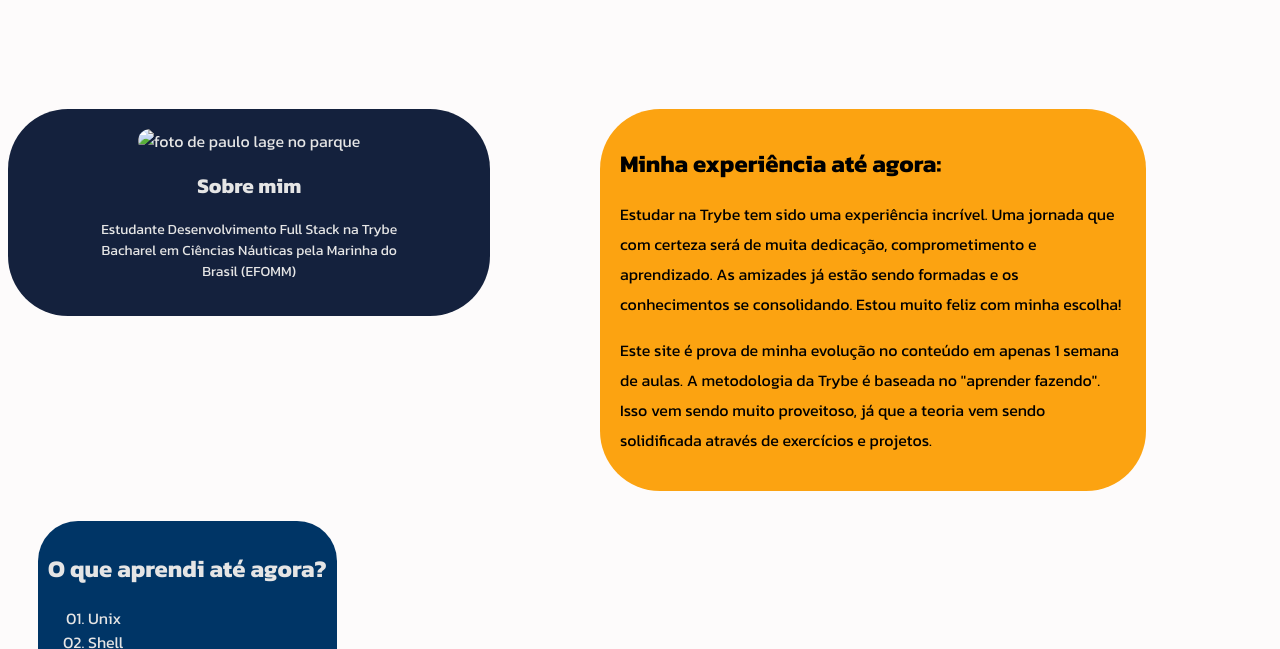
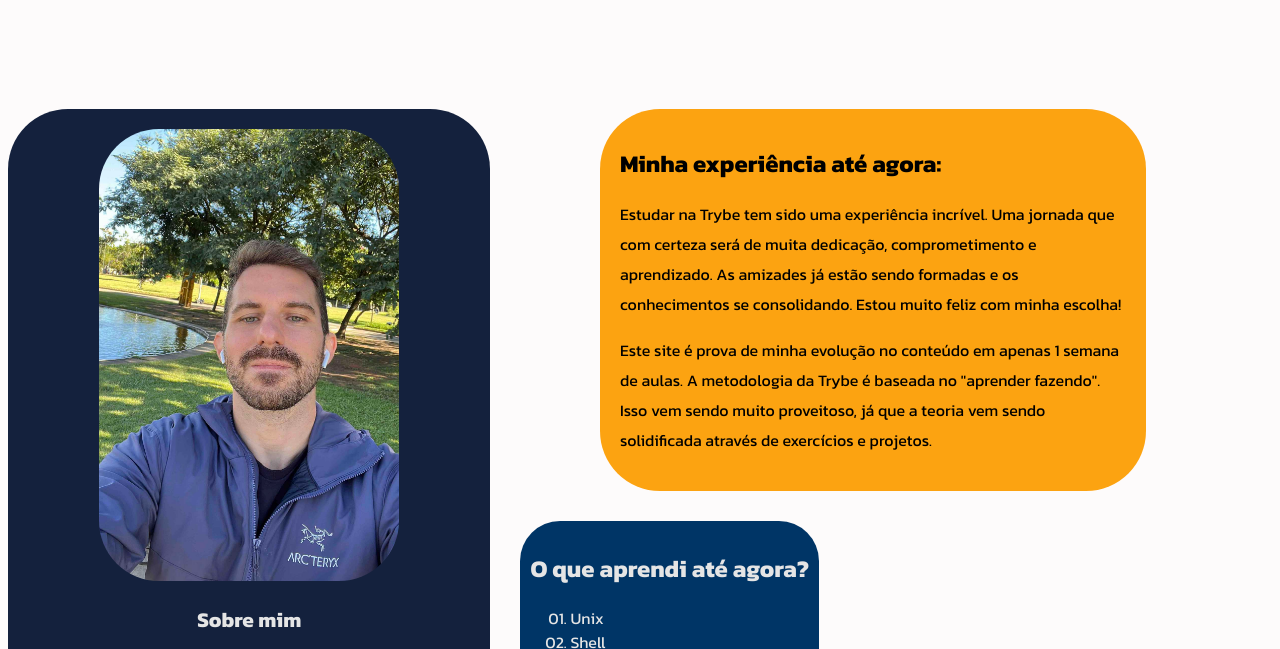
Before and after one commit to pauloLage88/projeto-lessons-learned, a plain HTML site: page docs/index.html in a window 1280 px wide. Shown: the part 99-748 px from the top of the page. Drawn offline with Linux system fonts and the light colour scheme.

Commit message:
alterando src img

```diff
--- a/docs/index.html
+++ b/docs/index.html
@@ -13,7 +13,7 @@
         <h1 id="titulo">Paulo Lage - Lições Aprendidas com a Trybe! 👨🏻‍💻🚀</h1>
     </header>
     <aside class="lado-esquerdo"> <!--imagem-->
-        <img id="minha_foto" src="images/img.jpg" alt="foto de paulo lage no parque">
+        <img id="minha_foto" src="img.jpg" alt="foto de paulo lage no parque">
         <div id="about">
             <h1>Sobre mim</h1>
             <p> Estudante Desenvolvimento Full Stack na Trybe<br>Bacharel em Ciências Náuticas pela Marinha do Brasil (EFOMM)</p>
```
